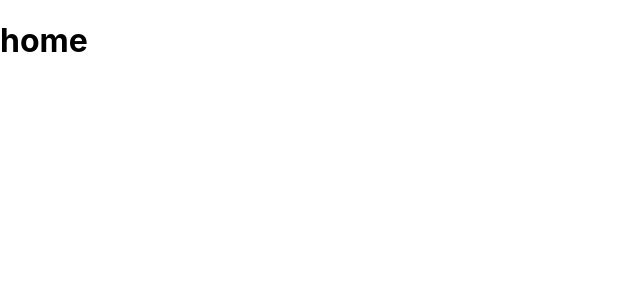
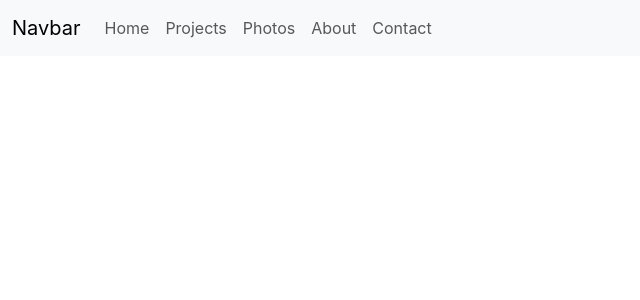
Before and after one commit to MartaMoran/AR-photography, a React (Create React App) app: page / in a window 1280 px wide. Shown: the top 300 px of the page, without its empty margins (0-640 px from the left). Built offline with nearby package versions, Linux system fonts and the light colour scheme.

Commit message:
added bootstrap classes

```diff
--- a/package.json
+++ b/package.json
@@ -6,7 +6,6 @@
     "@testing-library/jest-dom": "^5.16.5",
     "@testing-library/react": "^13.4.0",
     "@testing-library/user-event": "^13.5.0",
-    "bootstrap": "^5.2.3",
     "cosmicjs": "^4.3.1",
     "react": "^18.2.0",
     "react-dom": "^18.2.0",
--- a/public/index.html
+++ b/public/index.html
@@ -5,6 +5,7 @@
     <link rel="icon" href="%PUBLIC_URL%/favicon.ico" />
     <meta name="viewport" content="width=device-width, initial-scale=1" />
     <meta name="theme-color" content="#000000" />
+    <link href="https://cdn.jsdelivr.net/npm/bootstrap@5.3.0-alpha1/dist/css/bootstrap.min.css" rel="stylesheet" integrity="sha384-GLhlTQ8iRABdZLl6O3oVMWSktQOp6b7In1Zl3/Jr59b6EGGoI1aFkw7cmDA6j6gD" crossorigin="anonymous">
     <meta
       name="description"
       content="Web site created using create-react-app"
@@ -39,5 +40,8 @@
       To begin the development, run `npm start` or `yarn start`.
       To create a production bundle, use `npm run build` or `yarn build`.
     -->
+    <script src="https://cdn.jsdelivr.net/npm/bootstrap@5.3.0-alpha1/dist/js/bootstrap.bundle.min.js" integrity="sha384-w76AqPfDkMBDXo30jS1Sgez6pr3x5MlQ1ZAGC+nuZB+EYdgRZgiwxhTBTkF7CXvN" crossorigin="anonymous"></script>
+    <script src="https://cdn.jsdelivr.net/npm/@popperjs/core@2.11.6/dist/umd/popper.min.js" integrity="sha384-oBqDVmMz9ATKxIep9tiCxS/Z9fNfEXiDAYTujMAeBAsjFuCZSmKbSSUnQlmh/jp3" crossorigin="anonymous"></script>
+    <script src="https://cdn.jsdelivr.net/npm/bootstrap@5.3.0-alpha1/dist/js/bootstrap.min.js" integrity="sha384-mQ93GR66B00ZXjt0YO5KlohRA5SY2XofN4zfuZxLkoj1gXtW8ANNCe9d5Y3eG5eD" crossorigin="anonymous"></script>
   </body>
 </html>
--- /dev/null
+++ b/src/components/Navbar.jsx
@@ -0,0 +1,22 @@
+import React, { useEffect } from 'react';
+import { NavLink } from 'react-router-dom';
+import {routes} from '../routes/constants'
+export function NavbarHeaders({ items }) {
+  const [value, setValue] = React.useState(0);
+
+  return (
+    <nav class="navbar navbar-expand-lg bg-body-tertiary">
+    <div class="container-fluid">
+    <a class="navbar-brand" href="#">Navbar</a>
+    <div class="collapse navbar-collapse" id="navbarSupportedContent">
+        <ul class="navbar-nav me-auto mb-2 mb-lg-0">
+                {Object.keys(routes).map((item, i) => (
+                  <li class="nav-item">  <NavLink className={"nav-link"} to={routes[item].url}>{routes[item].title}</NavLink></li>
+                 ))}
+
+            </ul>
+        </div>
+    </div>
+  </nav>
+  );
+}
--- a/src/routes/Switch.jsx
+++ b/src/routes/Switch.jsx
@@ -1,12 +1,13 @@
 import React from 'react';
 import {routes} from './constants';
 import {Routes, Route} from 'react-router-dom'
+import { NavbarHeaders } from '../components/Navbar';
 
 export function SwitchRoutes() {
   return (
     <Routes>
-      <Route path='/' element={<h1>home</h1>}/>
-      <Route path={routes.homePage.url} element={<h1>home</h1>} />
+      <Route path='/' element={<NavbarHeaders/>}/>
+      <Route path={routes.homePage.url} element={<NavbarHeaders/>} />
       <Route path={routes.projects.url} element={<h1>projects</h1>}/>
       <Route path={routes.photos.url} element={<h1>photos</h1>}/>
       <Route path={routes.about.url} element={<h1>about</h1>}/>
```
Also changed, not shown: 1 other file (tests, documents, lock files or other folders).
